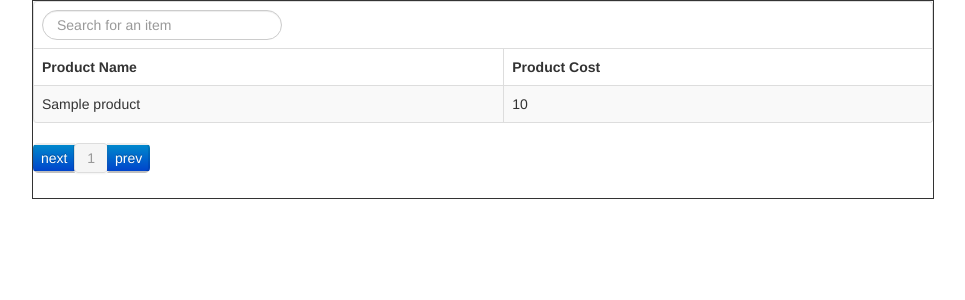
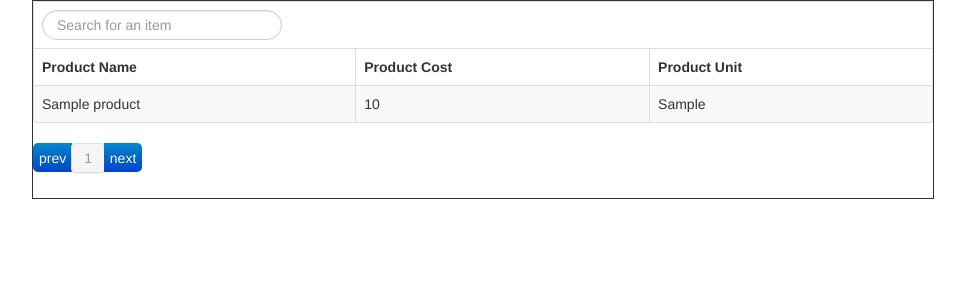
Before and after one commit to dadzky/DONAYRE_PERPINOSA_IIS, a PHP site: page /PAGES/transaction.php in a window 1280 px wide. Shown: the top 300 px of the page, without its empty margins (157-1122 px from the left). Run offline with PHP 8.4, Linux system fonts and the light colour scheme; tables that the repository leaves empty hold one stand-in row (values such as "Sample post").

Commit message:
transaction ghapon

```diff
--- a/CSS/transaction_page.css
+++ b/CSS/transaction_page.css
@@ -5,18 +5,35 @@
 }
 #pager_next, #pager_prev{
 	margin-top: -23px;
-	height: 30px;
+	height: 29px;
 	background-color:#fff;
-
+	border: none;
+}
+#pager_prev{
+	margin-right: -5px;
+	-moz-border-top-left-radius: 5px;
+	-webkit-border-top-left-radius: 5px;
+	-o-border-top-left-radius: 5px;
+	border-top-left-radius: 5px;
+	-moz-border-bottom-left-radius: 5px;
+	-webkit-border-bottom-left-radius: 5px;
+	-o-border-bottom-left-radius: 5px;
+	border-bottom-left-radius: 5px;
 }
 #pager_next{
-	margin-right: -5px;
-	border-top-left-radius: 5px;
-	border-bottom-left-radius: 5px;
+	margin-left: -5px;
+	-moz-border-top-right-radius: 5px;
+	-webkit-border-top-right-radius: 5px;
+	-o-border-top-right-radius: 5px;
+	border-top-right-radius: 5px;
+	-moz-border-bottom-right-radius: 5px;
+	-webkit-border-bottom-right-radius: 5px;
+	-o-border-bottom-right-radius: 5px;
+	border-bottom-right-radius: 5px;
 }
-#pager_prev{
-	margin-left: -5px;
-	border-top-right-radius: 5px;
-	border-bottom-right-radius: 5px;
-
+#products_to_transact_tbody{
+	cursor:url(../CSS/img_tbls/shopping-cart.png), -moz-zoom-in;
 }
+#shopping_list_table{
+	display:none;
+}
--- a/JS/transaction_functionality.js
+++ b/JS/transaction_functionality.js
@@ -1,26 +1,64 @@
 $(function(){
 
-	 searchProductForTransaction();
+	 searchProductForTransaction(); //To display the default products
 
+
+	 /*---------PAGINATION---------*/
 	 $('.pagination').on('click','li a', function(){
 	 	var page = parseInt($(this).html());
 		$('#currentPage').val(page-1);
 		searchProductForTransaction()
 	 })
-	 $('.pagination').on('click','li img', function(){
-	 	var page = parseInt($(this).html());
-		$('#currentPage').val(page-1);
-		alert('wew')
+	 $('.pagination').on('click','button', function(){
+	 	var pager = $(this).html();
+	 	var pageActive = parseInt($('#currentPage').val());
+	 	if(pager === 'next'){
+	 		$('#currentPage').val(pageActive + 1);
+	 	}else{
+	 		$('#currentPage').val(pageActive - 1);
+	 	}
+	 	searchProductForTransaction();
+	 })
+
+	 /*------------TRIGGER FOR SEARCHING PRODUCTS----------------*/
+	 $('#search_item').keyup(function(){
+	 	$('#currentPage').val(0);
+	 	searchProductForTransaction();
+	 })
+
+	 /*----------Changing the color of an -tr- element in a -tbody- to identify the products that has been already selected---------*/
+	 $('#products_to_transact_tbody').on('click','tr',function(){
+
+
+	 	if($(this).attr('class') == "" || $(this).attr('class') == null){
+			var prodId = this.id;
+		 	var cell = document.getElementById(prodId).getElementsByTagName('td');
+		 	var prodName = cell[0].innerHTML;
+		 	var prodCost = cell[1].innerHTML;
+		 	var prodUnit = cell[2].innerHTML;
+
+			if(!checkIfExistAtShoppingList(prodName)){
+				saveToShoppingList(prodId,prodName,prodCost,prodUnit);
+			}else{
+				//alert(checkIfExistAtShoppingList(prodName));
+			}
+
+
+	 	}
+	 	$(this).css({"text-decoration":"line-through"});
+
+
 	 })
 
 })
 
+ /*-----------FUNCTION FOR SEARCHING PRODUCTS----------*/
  function searchProductForTransaction(){
 
  	var pageLimit = 5;
  	var toSearch = $('#search_item').val();
- 	var pageActive = $('#currentPage').val();
- 	var page = parseInt(pageActive) * parseInt(pageLimit);
+ 	var pageActive = parseInt($('#currentPage').val());
+ 	var page = pageActive * pageLimit;
 
 	var obj = {page:page,pageActive:pageActive, pageLimit:pageLimit, toSearch:toSearch};
 
@@ -29,11 +67,15 @@ $(function(){
 		data: obj,
 		url: "../PHP/OBJECTS/searchProductWithCost.php",
 		success:function(data){
-			//alert(data);
 			var obj2 = JSON.parse(data);
 			$('#products_to_transact_tbody').html(obj2.tbody);
 			$('.pagination').html(obj2.pager);
 
+			if(pageActive == 0){
+				$('#pager_prev').attr('disabled','disabled');
+			}if((pageActive+1) >= obj2.pagesToDisplay){
+				$('#pager_next').attr('disabled','disabled');
+			}
 		},
 		error:function(data){
 			alert("Error on Searching products => "+ data);
@@ -42,3 +84,46 @@ $(function(){
 	})
 
 }
+
+/*-----------------Function for checking at the selected product if it is already at shopping list--------------*/
+function checkIfExistAtShoppingList(prodName){
+	var tbody = document.getElementById('shopping_list_tbody');
+	var rows = tbody.getElementsByTagName('tr');
+	var doesntExist = false;
+	for(var ctr=1; ctr<rows.length;ctr++){
+		var productName = rows[ctr].getElementsByTagName('td')[0].innerHTML;
+		if(productName == prodName){
+			doesntExist = true;
+			break;
+		}
+
+	}
+	return doesntExist;
+}
+
+/*------------------Function for saving products to shopping List--------------*/
+function saveToShoppingList(prodId,prodName,prodCost,prodUnit){
+
+	if(prodId != "" || prodId != null){
+		$('#shopping_list_table').show('blind',1000);;
+		var id = prodId.substring(19);
+		var subTotal = parseInt(prodCost)*5;;
+		var total = 10;
+		var newId = "tr_to_transact_"+id;
+
+		var tbody = "<tr id='"+newId+"'>"+
+					"<td>"+prodName+"</td>"+
+					"<td>"+prodCost+"/"+prodUnit+"</td>"+
+					"<td>50</td>"+
+					"<td>"+subTotal+"</td>"+
+					"</tr>";
+		var tfoot = "<tr>"+
+					"<td colspan='4'>Total</td>"+
+					"<td>"+total+"</td>"+
+					"</tr>";
+
+		var tbody = $('#shopping_list_tbody').append(tbody);
+		var tfoot = $('#shopping_list_total_tfoot').html(tfoot);
+
+	}
+}
--- a/PAGES/transaction.php
+++ b/PAGES/transaction.php
@@ -10,13 +10,14 @@
             <table class='table table-striped table-hover table-bordered'>
                 <thead>
                     <tr >
-                        <th colspan='2'>
+                        <th colspan='3'>
                             <input type='text' id='search_item' class='input-large search-query' placeholder='Search for an item'/>
                         </th>
                      </tr>
                      <tr>
                         <th>Product Name</th>
                         <th>Product Cost</th>
+                        <th>Product Unit</th>
                     </tr>
                 </thead>
                 <tbody id='products_to_transact_tbody'>
@@ -24,6 +25,22 @@
             </table>
             <div class='pagination'></div><!-- ========= pagination ============= -->
             <input type='hidden' id='currentPage' value='0'/>
+
+            <table id='shopping_list_table' class='table table-striped table-hover table-bordered'>
+                <thead>
+                     <tr>
+                        <th></th>
+                        <th>Product Name</th>
+                        <th>Product Cost</th>
+                        <th>Quantity</th>
+                        <th>Subtotal</th>
+                    </tr>
+                </thead>
+                <tbody id='shopping_list_tbody'><tr><th rowspan='1000'>Shopping List</th></tr></tbody>
+                <tfoot id='shopping_list_total_tfoot'></tfoot>
+
+
+            </table>
 
         </div> <!-- ======= transaction_wrapper_div ======= -->
 
--- a/PHP/CLASSES/iis_functions_sales.php
+++ b/PHP/CLASSES/iis_functions_sales.php
@@ -9,7 +9,7 @@
 
     		$this->open_connection();
 
-    			$sql= "SELECT product_id,product_name,product_price
+    			$sql= "SELECT product_id,product_name,product_price,stock_unit
                         FROM products
                         WHERE product_name LIKE ?
                         LIMIT $page,$pageLimit";
@@ -19,8 +19,11 @@
                 $stmt->execute();
 
                 $sql2 = "SELECT COUNT(product_id)
-                         FROM products";
-                $stmt2 = $this->db_holder->query($sql2);
+                         FROM products
+                         WHERE product_name LIKE ?";
+                $stmt2 = $this->db_holder->prepare($sql2);
+                $stmt2->bindParam(1, $toSearch);
+                $stmt2->execute();
                 $totalProducts = $stmt2->fetch();
                 $pagesToDisplay = $totalProducts[0]/$pageLimit;
 
@@ -30,14 +33,16 @@
             $pagerLI = "";
             $pager = "";
             $tbody = "";
-            $pagerbtnNext = "";
-            $pagerbtnPrev = "";
 
             while($row = $stmt->fetch()){
-                $tbody .= "<tr id='tr_transact_".$row[0]."'>";
+                $tbody .= "<tr id='tr_transact_search_".$row[0]."'>";
                 $tbody .= "<td>".$row[1]."</td>";
                 $tbody .= "<td>".$row[2]."</td>";
+                $tbody .= "<td>".$row[3]."</td>";
                 $tbody .= "</tr>";
+            }
+            if($tbody == ""){
+                  $tbody = "<tr><td colspan='3'>No Product Found!</td></tr>";
             }
             if(is_float($pagesToDisplay)){
                $pagesToDisplay = $pagesToDisplay+1;
@@ -55,11 +60,11 @@
                 $pagerLI = "<li class='active'><a href='#' class='page_number'>1</a></li>";
             }
 
-            $pager =    "<button class='btn-primary' id='pager_next'>next</button>
+            $pager =    "<button class='btn-primary' id='pager_prev' >prev</button>
                         <ul>".$pagerLI."</ul>
-                        <button class='btn-primary' id='pager_prev'>prev</button>";
+                        <button class='btn-primary' id='pager_next'>next</button>";
 
-            $json_array = array('tbody'=>$tbody,'pager'=>$pager);
+            $json_array = array('tbody'=>$tbody,'pager'=>$pager, 'pagesToDisplay'=> intval($pagesToDisplay));
             $encoded = json_encode($json_array);
             echo $encoded;
 
```
Also changed, not shown: CSS/img_tbls/Edited.gif (added), CSS/img_tbls/shopping-cart.png (added).
